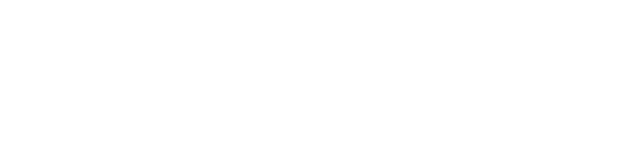
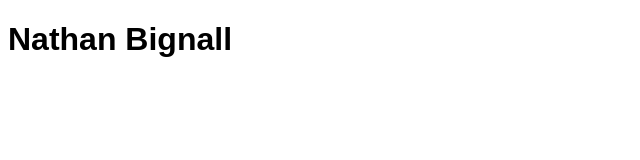
Before and after one commit to nbignall/nbignall.github.io, a plain HTML site: page index.html in a window 1280 px wide. Shown: the whole page, without its empty margins (0-640 px from the left). Drawn offline with Linux system fonts and the light colour scheme.

Commit message:
connected css to index

```diff
--- a/index.html
+++ b/index.html
@@ -12,7 +12,7 @@
 
     </div>
     <div id="body_main">
-
+      <h1>Nathan Bignall</h1>
     </div>
     <div id="body_footer">
 
--- a/styles.css
+++ b/styles.css
@@ -1,3 +1,3 @@
 body {
-
+  font-family: sans-serif;
 }
```
